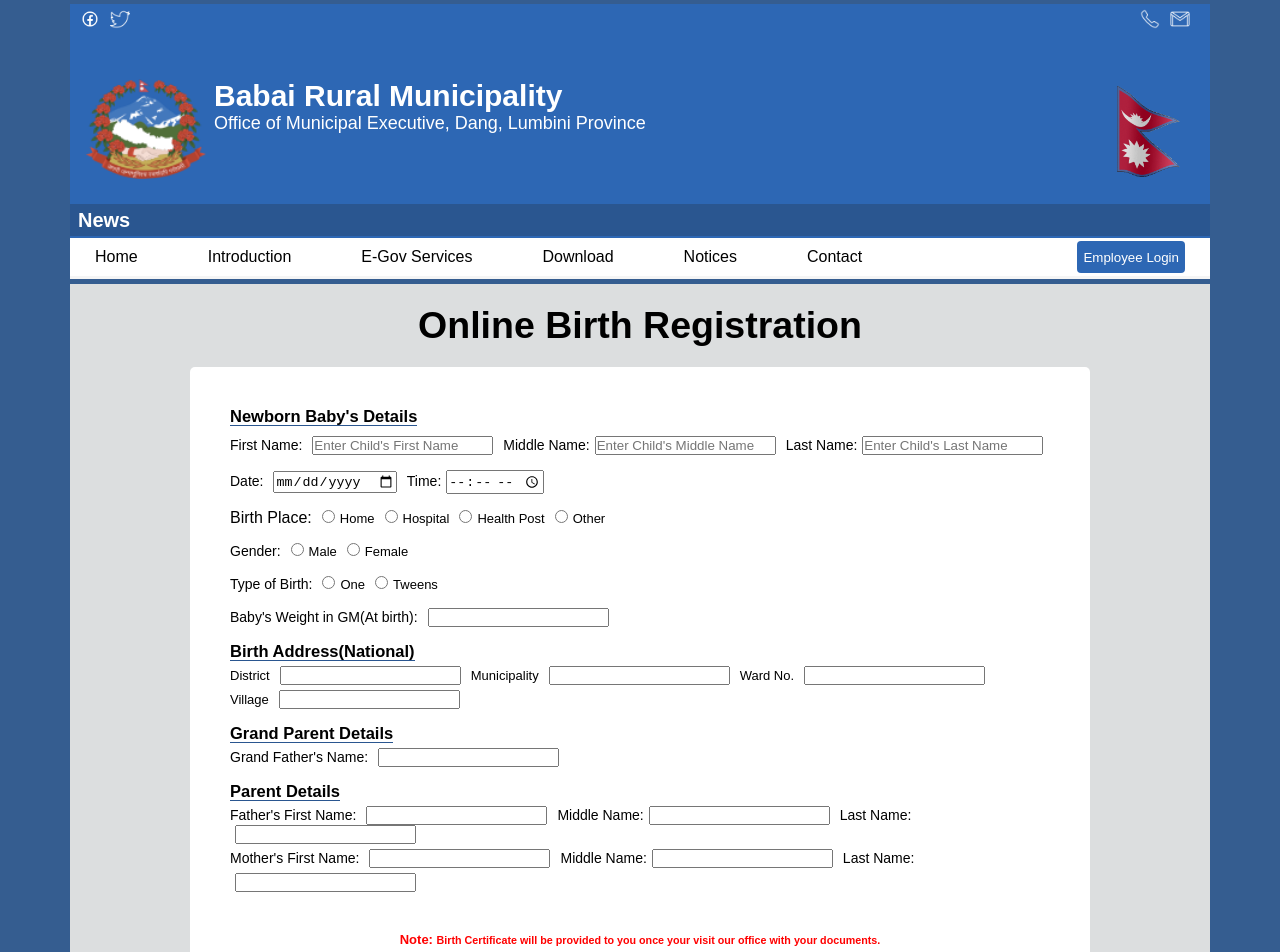
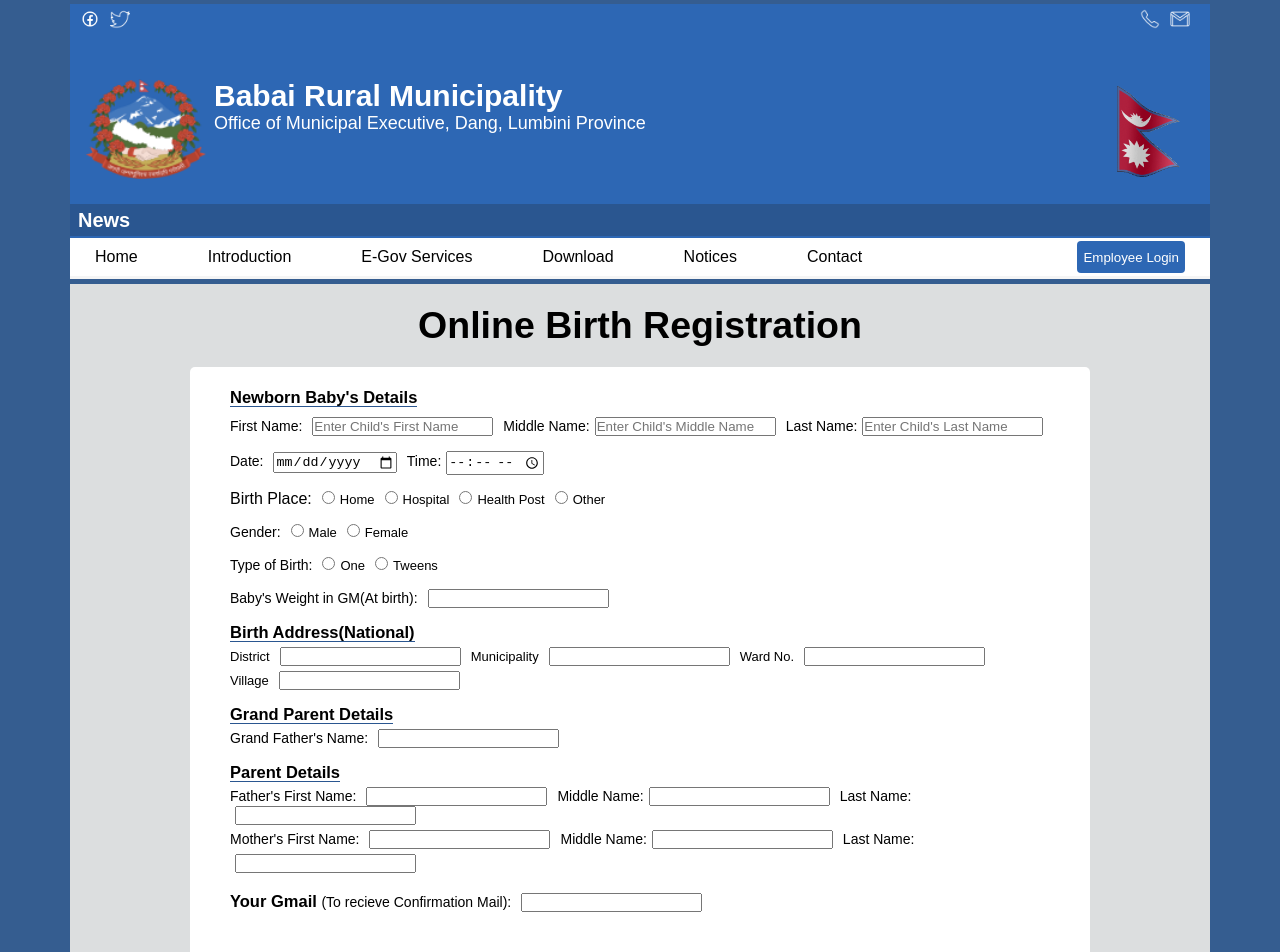
Before and after one commit to GShix/Vital-Record-Management-System, a React (Vite) app in the folder VRMS_Frontend/: page /birthRegistration in a window 1280 px wide. Shown: the top 952 px of the page. Built offline with nearby package versions, Linux system fonts and the light colour scheme; a web font is replaced by a local one.

Commit message:
birth application formData

```diff
--- a/VRMS_Frontend/src/pages/Birth Registration/Birth.jsx
+++ b/VRMS_Frontend/src/pages/Birth Registration/Birth.jsx
@@ -2,8 +2,22 @@ import React from "react";
 import Header from "../../components/Header/Header";
 import Footer from "../../components/Footer/Footer";
 import "./Birth.css";
+import { useNavigate } from "react-router-dom";
+import axios from "axios";
 
 const Birth = () => {
+
+  const Navigate = useNavigate();
+  const sumbitApplication=async(e)=>{
+  e.preventDefault();
+  const formData= new FormData(e.currentTarget);
+  const data = Object.fromEntries(formData)
+  const response = await axios.post("http://localhost:8000/api/birthRegistration",data)
+  if(response.status==201){
+    Navigate('/birthRegistration')
+  }
+  // console.log(data)
+  }
   return (
     <div>
       <div className="birth">
@@ -13,7 +27,7 @@ const Birth = () => {
           <h2>Online Birth Registration</h2>
         </div>
         <div className="birth-form">
-          <form>
+          <form onSubmit={sumbitApplication}>
             <div className="birth-application">
                 <div className="birth-details">
                 <span>Newborn Baby's Details</span>
@@ -125,6 +139,10 @@ const Birth = () => {
                   </label>
                 </div>
               </div>
+              <div className="userEmail margin-top2">
+                <label id='one' htmlFor='userEmail'><span style={{border:"none"}}>Your Gmail </span>(To recieve Confirmation Mail):</label>
+                  <input type='email' id='userEmail' name='userEmail' placeholder='' className='margin-left margin-top'/>
+              </div>
               <div className="note-for-certificate">
                 <h6><span className="note">Note: </span>Birth Certificate will be provided to you once your visit our office with your documents.</h6>
               </div>
--- a/VRMS_Frontend/src/pages/Death Registration/Death.jsx
+++ b/VRMS_Frontend/src/pages/Death Registration/Death.jsx
@@ -3,12 +3,17 @@ import axios from "axios";
 import Header from '../../components/Header/Header'
 import Footer from '../../components/Footer/Footer'
 import './Death.css'
+import { useNavigate } from 'react-router-dom';
 const Death = () => {
+  const Navigate = useNavigate()
   const submitApplication = async(e)=>{
     e.preventDefault(); //prevent reloading
     const formData = new FormData(e.currentTarget);
     const data = Object.fromEntries(formData)
-    const response = await axios.post("http://localhost:8000/api/deathRegistration",data)
+    const response = await axios.post("http://localhost:8000/api/deathRegistration",data);
+    if(response.status==201){
+      Navigate("/eservices")
+    }
     console.log(response)
   }
   return (
@@ -150,6 +155,10 @@ const Death = () => {
                   <input className="margin-left" type="text" name='grandFather' id="grandFather" />
                 </div>
               </div>
+              <div className="userEmail margin-top2">
+                <label id='one' htmlFor='userEmail'><span style={{border:"none"}}>Your Gmail </span>(To recieve Confirmation Mail):</label>
+                  <input type='email' id='userEmail' name='userEmail' placeholder='' className='margin-left margin-top'/>
+              </div>
               <div className="note-for-certificate">
                 <h6><span className="note">Note: </span>Death Certificate will be provided to you once your visit our office with your Dead Person's documents.</h6>
               </div>
```
